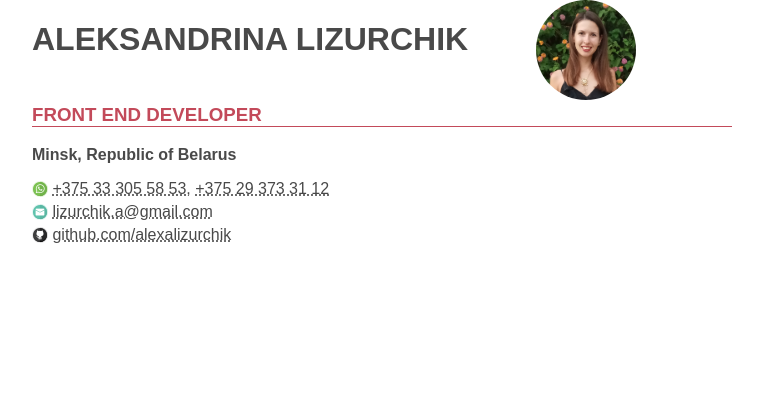
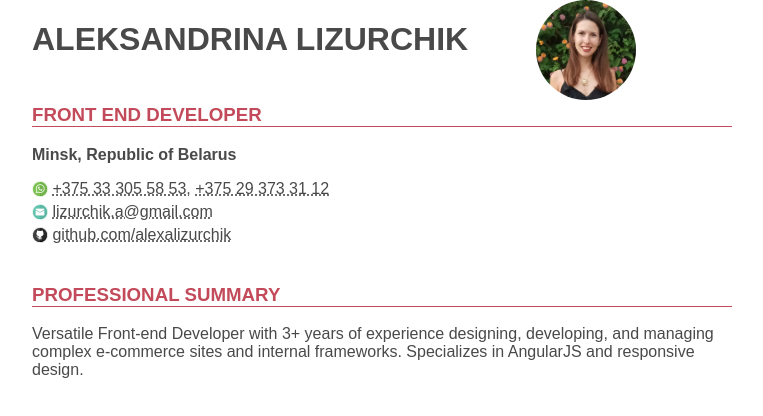
Before and after one commit to alexalizurchik/rsschool-codejam1-cv, a plain HTML site: page index.html in a window 1280 px wide. Shown: the whole page, without its empty margins (258-1021 px from the left). Drawn offline with Linux system fonts and the light colour scheme.

Commit message:
feat: add professional summary block

```diff
--- a/index.html
+++ b/index.html
@@ -27,6 +27,12 @@
         <i class="icon icon-github"></i>
         <a href="https://github.com/alexalizurchik" class="github-link">github.com/alexalizurchik</a>
       </section>
+      <section>
+        <h3 class="subtitle">Professional Summary</h3>
+        <p>Versatile Front-end Developer with 3+ years of experience designing,
+        developing, and managing complex e-commerce sites and internal frameworks.
+        Specializes in AngularJS and responsive design.</p>
+      </section>
     </main>
   </body>
 </html>
```
